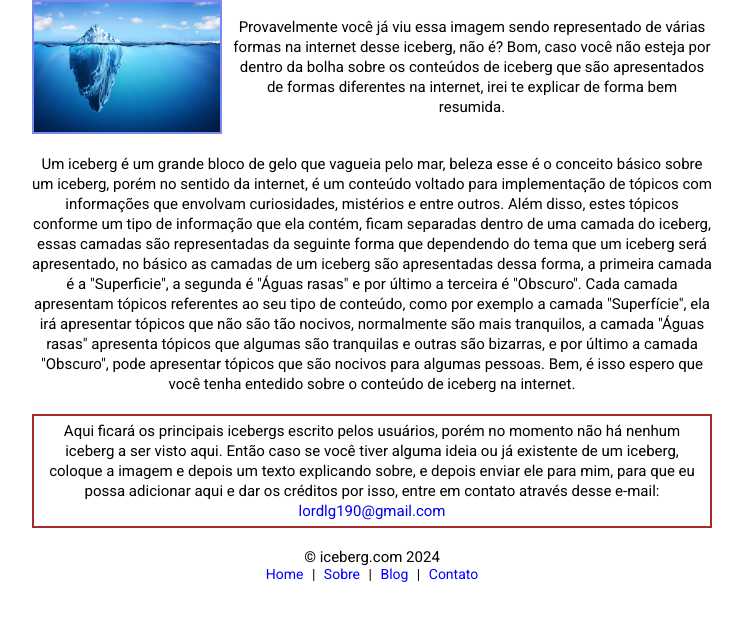
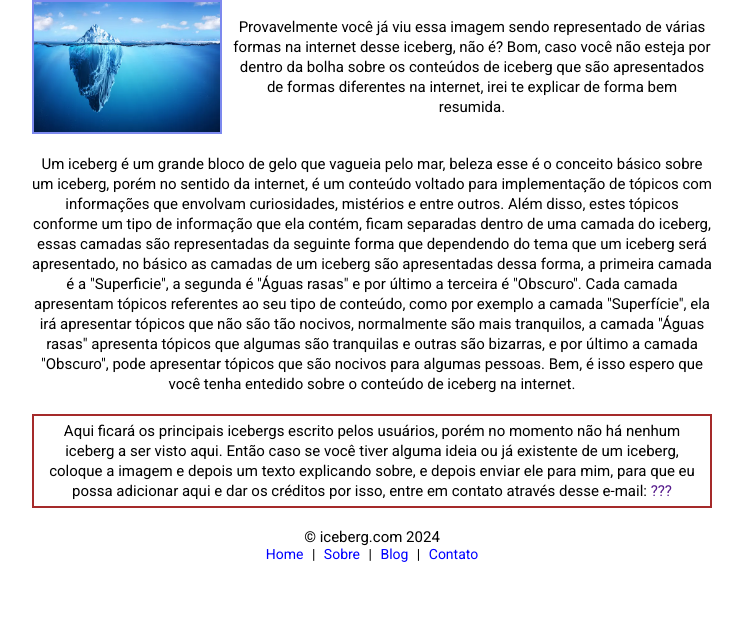
Before and after one commit to lucas4556/iceberg, a plain HTML site: page index.html in a window 1280 px wide. Shown: the part 75-696 px from the top of the page, without its empty margins (268-1011 px from the left). Drawn offline with Linux system fonts and the light colour scheme.

Commit message:
Update index.html

```diff
--- a/index.html
+++ b/index.html
@@ -29,7 +29,7 @@
             </div>
             <div id="features">
                 Aqui ficará os principais icebergs escrito pelos usuários, porém no momento não há nenhum iceberg a ser visto aqui.
-                Então caso se você tiver alguma ideia ou já existente de um iceberg, coloque a imagem e depois um texto explicando sobre, e depois enviar ele para mim, para que eu possa adicionar aqui e dar os créditos por isso, entre em contato através desse e-mail: <a href="mailto:lordlg190@gmail.com" style="text-decoration: none;">lordlg190@gmail.com</a>
+                Então caso se você tiver alguma ideia ou já existente de um iceberg, coloque a imagem e depois um texto explicando sobre, e depois enviar ele para mim, para que eu possa adicionar aqui e dar os créditos por isso, entre em contato através desse e-mail: <a href="" style="text-decoration: none;">???</a>
             </div>
         </section>
         <footer>
```
